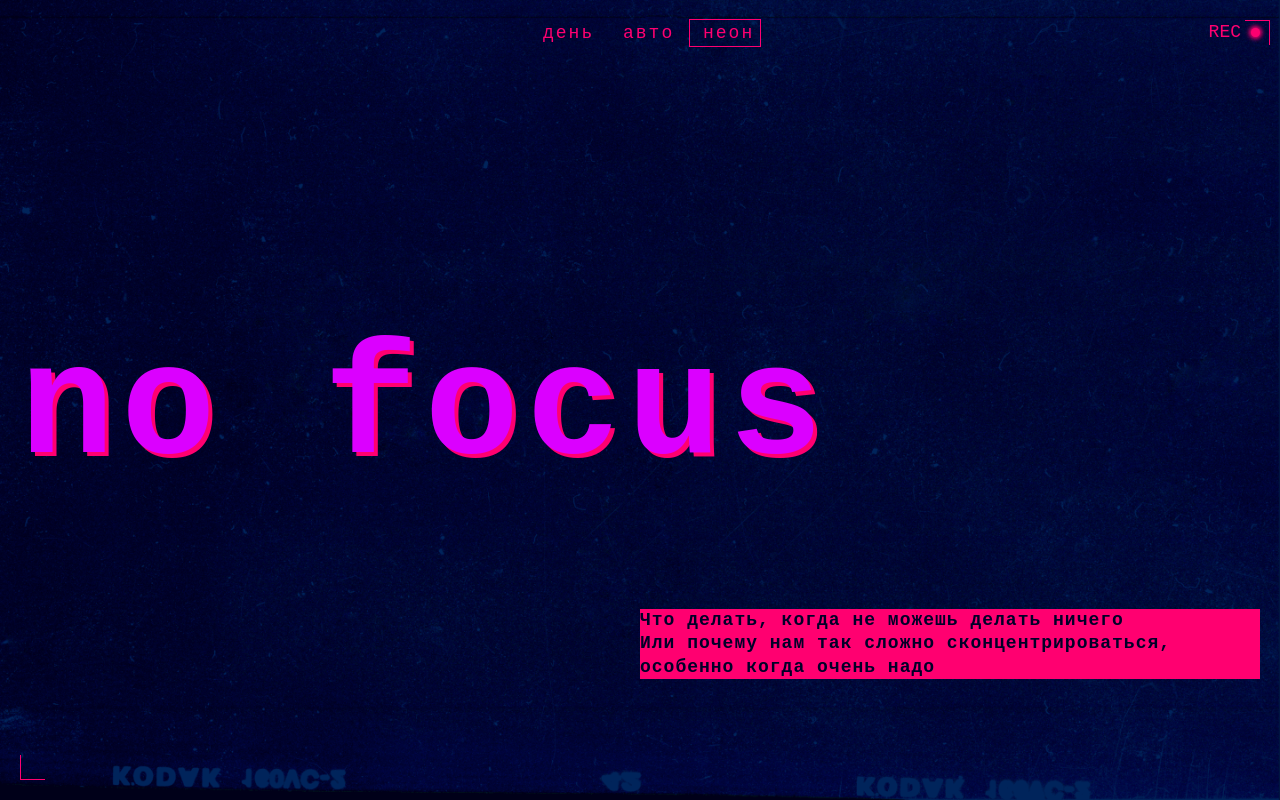
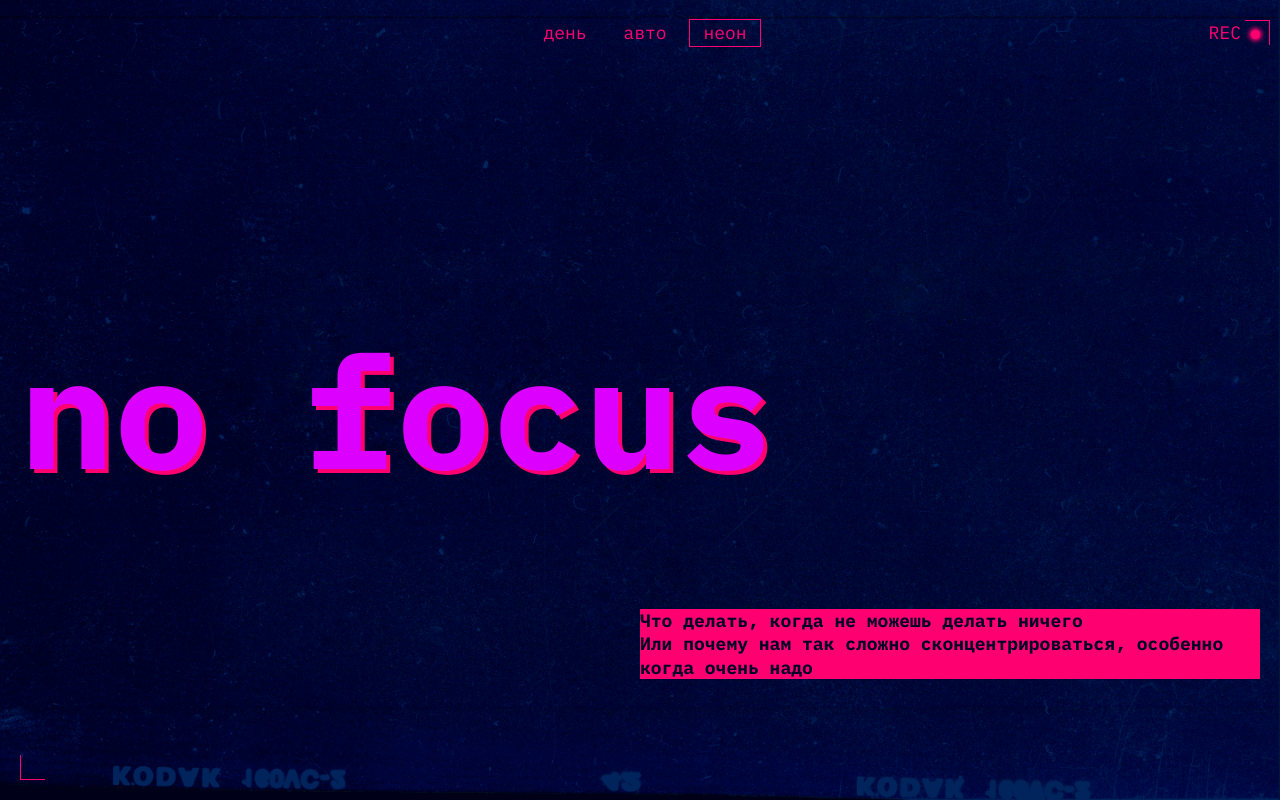
Before and after one commit to Circkett/slozhno-sosredotochitsya-fd, a website: page index.html in a window 1280 px wide. Both pictures are taken after a click on the button "неон". Shown: the top 800 px of the page. Drawn offline with Linux system fonts and the light colour scheme.

Commit message:
Поправила проект после автотестов

```diff
--- a/index.html
+++ b/index.html
@@ -6,6 +6,7 @@
     <meta name="viewport" content="width=device-width, initial-scale=1.0" />
     <meta name="color-scheme" content="dark light" />
     <title>Сложно сосредоточиться</title>
+    <link rel="stylesheet" href="./fonts/fonts.css" />
     <link rel="stylesheet" href="./styles/variables.css" />
     <link rel="stylesheet" href="./styles/globals.css" />
     <link rel="stylesheet" href="./styles/style.css" />
--- a/styles/dark.css
+++ b/styles/dark.css
@@ -11,7 +11,16 @@
   */
   --bg-image: url(../images/cover-image-dark.png);
   --bg-color: #000028;
+  --decorated-zone-color: #ff0070;
+  --decorated-text-color: #ff0070;
+  --menu-color: #ff0070;
   --title-color: #db00ff;
-  --accent-color: #ff0070;
-  --text-color: #f1b2ce;
+  --shadow-title-color: #ff0070;
+  --accent-background-color: #ff0070;
+  --accent-text-color: #ff0070;
+  --header-text-color: #000028;
+  --main-header-color: #ff0070;
+  --main-text-color: #f1b2ce;
+  --link-text-color: #ff0070;
+  --link-hover-color: #ff0070;
 }
--- a/styles/light.css
+++ b/styles/light.css
@@ -12,9 +12,18 @@
   */
   --bg-image: url(../images/cover-image-light.png);
   --bg-color: #fff1f7;
+  --decorated-zone-color: #353430;
+  --decorated-text-color: #353430;
+  --menu-color: #353430;
   --title-color: #ffc2e6;
-  --accent-color: #ff8dcb;
-  --text-color: #353430;
+  --shadow-title-color: #ff8dcb;
+  --accent-background-color: #ff8dcb;
+  --accent-text-color: #353430;
+  --header-text-color: #353430;
+  --main-header-color: #353430;
+  --main-text-color: #353430;
+  --link-text-color: #ff8dcb;
+  --link-hover-color: #353430;
 }
 
 @media (prefers-color-scheme: light) {
@@ -22,8 +31,17 @@
   :root {
     --bg-image: url(../images/cover-image-light.png);
     --bg-color: #fff1f7;
+    --decorated-zone-color: #353430;
+    --decorated-text-color: #353430;
+    --menu-color: #353430;
     --title-color: #ffc2e6;
-    --accent-color: #ff8dcb;
-    --text-color: #353430;
+    --shadow-title-color: #ff8dcb;
+    --accent-background-color: #ff0070;
+    --accent-text-color: #ff8dcb;
+    --header-text-color: #353430;
+    --main-header-color: #353430;
+    --main-text-color: #353430;
+    --link-text-color: #ff8dcb;
+    --link-hover-color: #353430;
   }
 }
--- a/styles/style.css
+++ b/styles/style.css
@@ -28,7 +28,7 @@
   position: absolute;
   width: 25px;
   height: 25px;
-  border: 1px solid var(--accent-color);
+  border: 1px solid var(--decorated-zone-color);
 }
 
 .decorated-zone::before {
@@ -49,7 +49,7 @@
   font-family: var(--font-family);
   font-size: var(--font-size);
   font-weight: 400;
-  color: var(--accent-color);
+  color: var(--decorated-text-color);
   display: block;
   position: absolute;
   line-height: 25px;
@@ -61,8 +61,11 @@
   display: none;
 }
 
-.theme-auto .decorated-text {
-  display: none;
+@media (prefers-color-scheme: light) {
+
+  .theme-auto .decorated-text {
+    display: none;
+  }
 }
 
 .decorated-text::after {
@@ -72,8 +75,8 @@
   height: 9px;
   margin-left: 10px;
   border-radius: 50%;
-  background-color: var(--accent-color);
-  box-shadow: 0 0 4px 2px var(--accent-color);
+  background-color: var(--decorated-text-color);
+  box-shadow: 0 0 4px 2px var(--decorated-text-color);
 }
 
 .header__theme-menu {
@@ -92,11 +95,10 @@
 .header__theme-menu-button {
   font-family: var(--font-family);
   font-size: var(--font-size);
-  color: var(--accent-color);
+  color: var(--menu-color);
   width: 70px;
   height: 26px;
   line-height: 18px;
-  letter-spacing: 2px;
   background: none;
   border: none;
   padding: 0 13px;
@@ -105,15 +107,15 @@
 }
 
 .header__theme-menu-button:focus-visible {
-  border-bottom: 1px solid var(--accent-color);
+  border-bottom: 1px solid var(--menu-color);
 }
 
 .header__theme-menu-button:hover:not(:focus-visible) {
-  outline: 1px solid var(--accent-color);
+  outline: 1px solid var(--menu-color);
 }
 
 .header__theme-menu-button_active {
-  outline: 1px solid var(--accent-color);
+  outline: 1px solid var(--menu-color);
   pointer-events: none;
 }
 
@@ -130,8 +132,7 @@
   font-weight: 700;
   line-height: 83%;
   color: var(--title-color);
-  text-shadow: 4px 4px 0 var(--accent-color);
-  letter-spacing: 7px;
+  text-shadow: 4px 4px 0 var(--shadow-title-color);
 }
 
 .text-container {
@@ -145,7 +146,6 @@
   max-width: 100%;
   font-family: var(--font-family);
   font-size: var(--font-size);
-  letter-spacing: 1px;
   line-height: 23.4px;
   grid-row: 4;
   margin: 55px 0;
@@ -153,11 +153,10 @@
 
 .title-decor {
   font-family: var(--font-family);
-  background-color: var(--accent-color);
-  color: #000028;
+  background-color: var(--accent-background-color);
+  color: var(--header-text-color);
   font-weight: 700;
   font-size: var(--font-size);
-  letter-spacing: 1px;
 }
 
 .main {
@@ -181,9 +180,8 @@
 }
 
 .focus-title {
-  color: var(--accent-color);
+  color: var(--main-header-color);
   font-size: var(--font-size);
-  letter-spacing: 1px;
 }
 
 .focus-factor-list {
@@ -217,17 +215,16 @@
 }
 
 p {
-  color: var(--text-color);
-  letter-spacing: 1px;
+  color: var(--main-text-color);
 }
 
 .highlight-link {
   text-decoration: none;
-  text-shadow: 3px 2px var(--accent-color);
+  text-shadow: 3px 2px var(--link-text-color);
 }
 
 .highlight-link:focus-visible {
-  outline: 1px solid var(--text-color);
+  outline: 1px solid var(--link-hover-color);
 }
 
 .highlight-link:hover:not(:focus-visible) {
@@ -283,7 +280,7 @@ p {
 }
 
 .title--shadow {
-  text-shadow: 2px 2px 0 var(--accent-color);
+  text-shadow: 2px 2px 0 var(--shadow-title-color);
 }
 
 @media (max-width: 767px) {
@@ -476,10 +473,6 @@ p {
     grid-column: 4 / 7;
   }
 
-  p {
-    letter-spacing: 0.7px;
-  }
-
   .main {
     grid-template-columns: 1fr;
   }
--- a/styles/variables.css
+++ b/styles/variables.css
@@ -6,9 +6,18 @@
 :root {
   --bg-image: url(../images/cover-image-dark.png);
   --bg-color: #000028;
+  --decorated-zone-color: #ff0070;
+  --decorated-text-color: #ff0070;
+  --menu-color: #ff0070;
   --title-color: #db00ff;
-  --accent-color: #ff0070;
-  --text-color: #f1b2ce;
+  --shadow-title-color: #ff0070;
+  --accent-background-color: #ff0070;
+  --accent-text-color: #ff0070;
+  --header-text-color: #000028;
+  --main-header-color: #ff0070;
+  --main-text-color: #f1b2ce;
+  --link-text-color: #ff0070;
+  --link-hover-color: #ff0070;
   --font-family: 'IBM Plex Mono', monospace;
   --font-size: 18px;
   --column-mobile: minmax(0, 2fr) minmax(0, 1fr);
```
